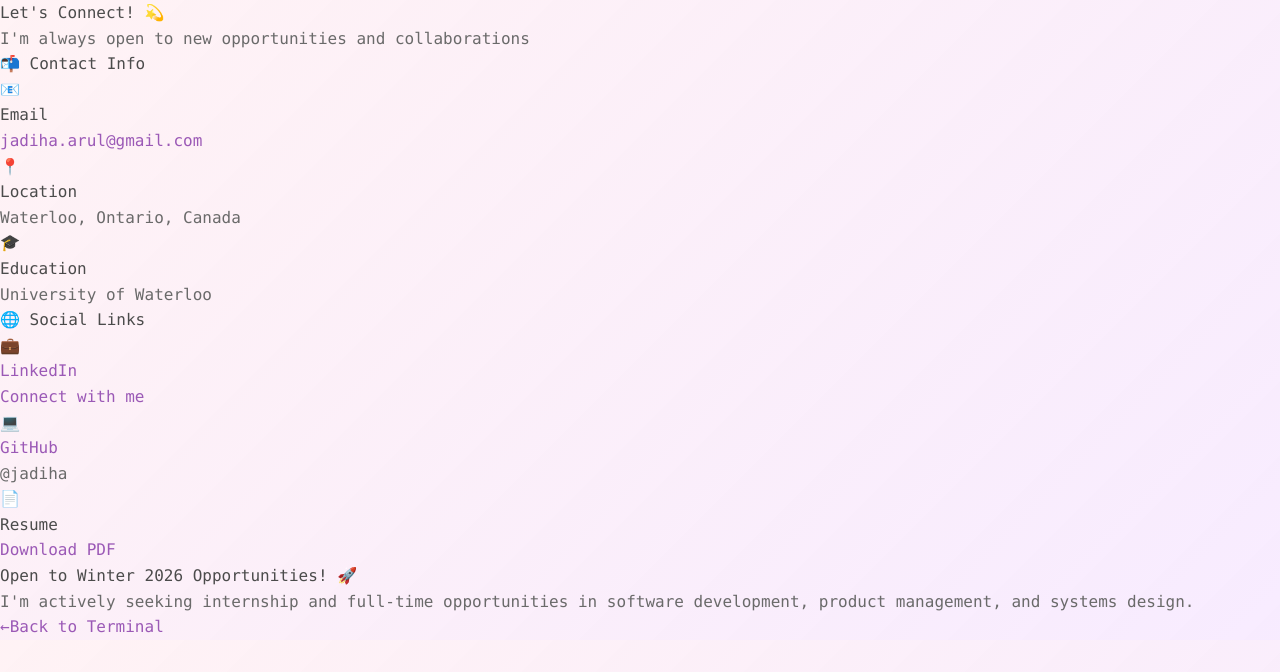
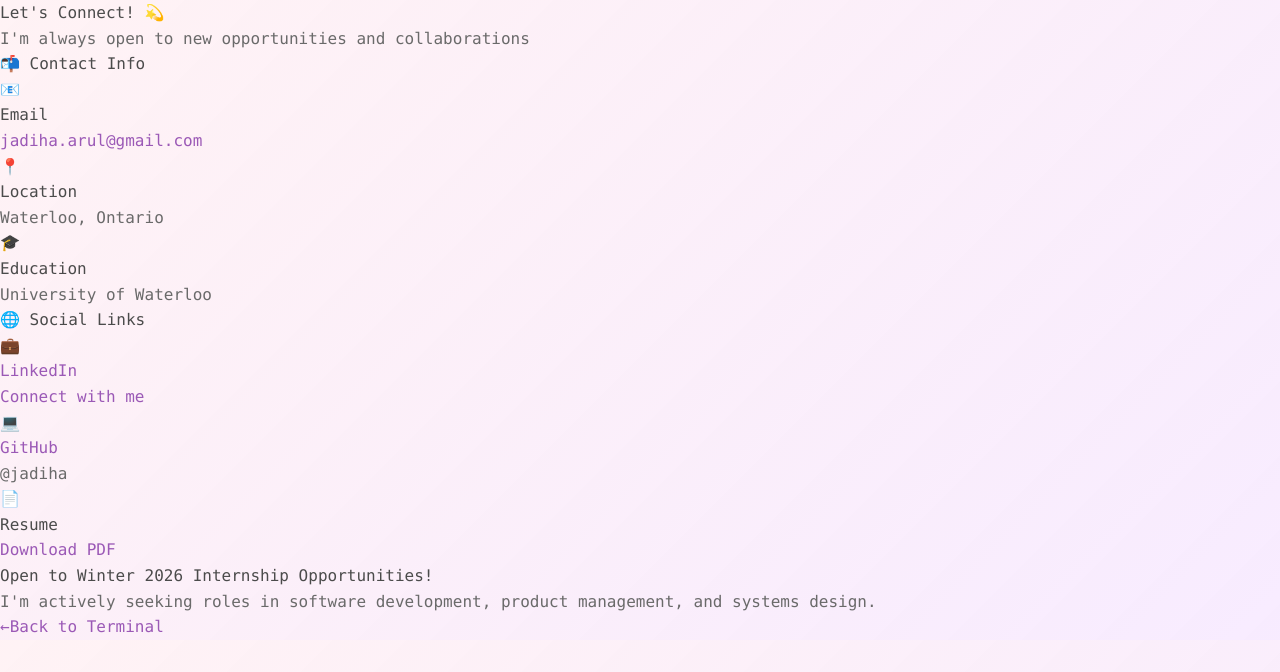
Before and after one commit to jadiha/personal-website, a Next.js app: page /contact in a window 1280 px wide. Shown: the top 672 px of the page. Built offline with nearby package versions, Linux system fonts and the light colour scheme.

Commit message:
design polishes

```diff
--- a/src/app/contact/page.tsx
+++ b/src/app/contact/page.tsx
@@ -54,7 +54,7 @@ export default function Contact() {
                 <span className="text-2xl">📍</span>
                 <div>
                   <p className="font-medium text-gray-800">Location</p>
-                  <p className="text-gray-600">Waterloo, Ontario, Canada</p>
+                  <p className="text-gray-600">Waterloo, Ontario</p>
                 </div>
               </div>
 
@@ -129,10 +129,10 @@ export default function Contact() {
           className="mt-8 text-center p-6 bg-gradient-to-r from-pink-100 to-purple-100 rounded-xl"
         >
           <h3 className="text-xl font-semibold text-gray-800 mb-2">
-            Open to Winter 2026 Opportunities! 🚀
+            Open to Winter 2026 Internship Opportunities!
           </h3>
           <p className="text-gray-600">
-            I&apos;m actively seeking internship and full-time opportunities in software development,
+            I&apos;m actively seeking roles in software development,
             product management, and systems design.
           </p>
         </motion.div>
```
